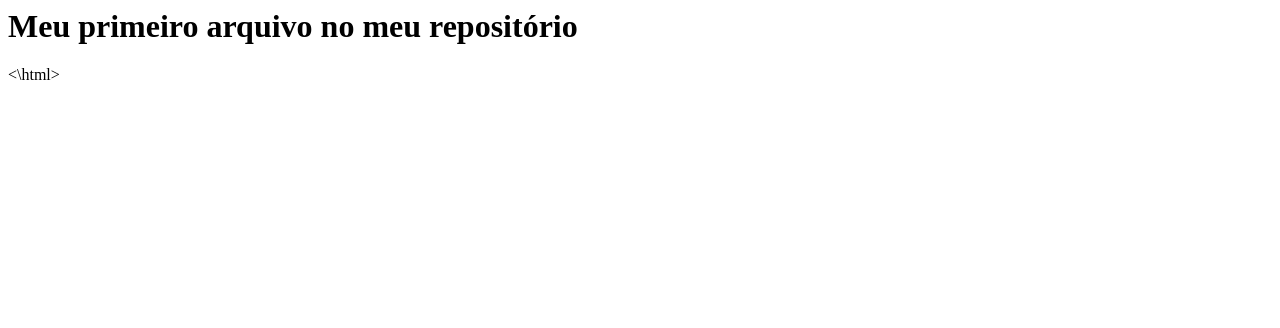
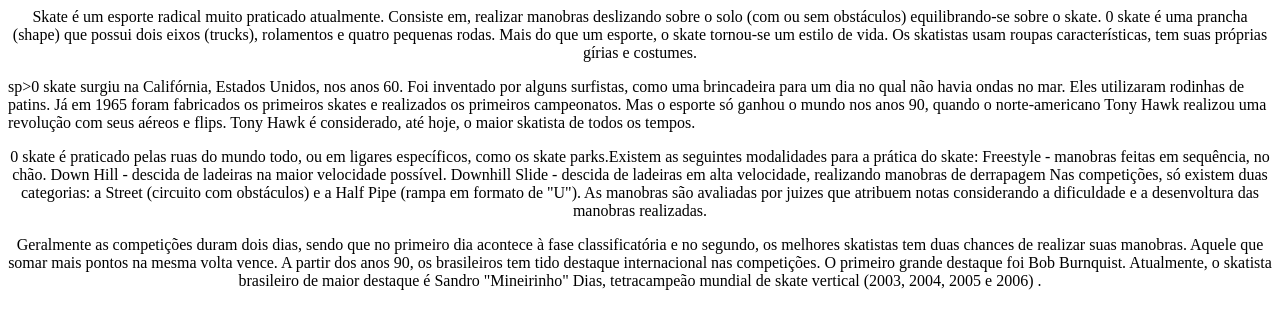
Before and after one commit to kauannn07/kau.2, a plain HTML site: page index.html in a window 1280 px wide. Drawn offline with Linux system fonts and the light colour scheme.

Commit message:
Update index.html

```diff
--- a/index.html
+++ b/index.html
@@ -1,3 +1,26 @@
+<DOCTYPE html>
 <html>
-        <h1> Meu primeiro arquivo no meu repositório</h1>
-<\html>
+<head>
+     <meta charset="utf-8">
+     <meta name="viewport" content="width=device-width, initial-scale=1">
+     <title>Práticas de Skate</title>
+<style >
+      P{
+           text-align: center; text-size: 56px;
+      }
+hl{ftext-align: center;color: red; font-size: 50px;
+}
+</style>
+
+</head>
+<body>
+      <p>Skate é um esporte radical muito praticado atualmente. Consiste em, realizar manobras deslizando sobre o solo (com ou sem obstáculos) equilibrando-se sobre o skate. 0 skate é uma prancha (shape) que possui dois eixos (trucks), rolamentos e quatro pequenas rodas. Mais do que um esporte, o skate tornou-se um estilo de vida. Os skatistas usam roupas características, tem suas próprias gírias e costumes.</p> sp>0 skate surgiu na Califórnia, Estados Unidos, nos anos 60. Foi inventado por alguns surfistas, como uma brincadeira para um dia no qual não havia ondas no mar. Eles utilizaram rodinhas de patins.
+Já em 1965 foram fabricados os primeiros skates e realizados os primeiros campeonatos.
+Mas o esporte só ganhou o mundo nos anos 90, quando o norte-americano Tony Hawk realizou uma revolução com seus aéreos e flips. Tony Hawk é considerado, até hoje, o maior skatista de todos os tempos. </p>
+<p>0 skate é praticado pelas ruas do mundo todo, ou em ligares específicos, como os skate parks.</ps sp>Existem as seguintes modalidades para a prática do skate: Freestyle - manobras feitas em sequência, no chão. Down Hill - descida de ladeiras na maior velocidade possível. Downhill Slide - descida de ladeiras em alta velocidade, realizando manobras de derrapagem
+Nas competições, só existem duas categorias: a Street (circuito com obstáculos) e a Half Pipe (rampa em formato de "U"). As manobras são avaliadas por juizes que atribuem notas considerando a dificuldade e a desenvoltura das manobras realizadas.</p> <p>Geralmente as competições duram dois dias, sendo que no primeiro dia acontece à fase classificatória e no segundo, os melhores skatistas tem duas chances de realizar suas manobras. Aquele que somar mais pontos na mesma volta vence.
+A partir dos anos 90, os brasileiros tem tido destaque internacional nas competições. O primeiro grande destaque foi Bob Burnquist.
+Atualmente, o skatista brasileiro de maior destaque é Sandro "Mineirinho" Dias, tetracampeão mundial de skate vertical (2003, 2004, 2005 e 2006) . </p>
+
+</body>
+</html>
```
